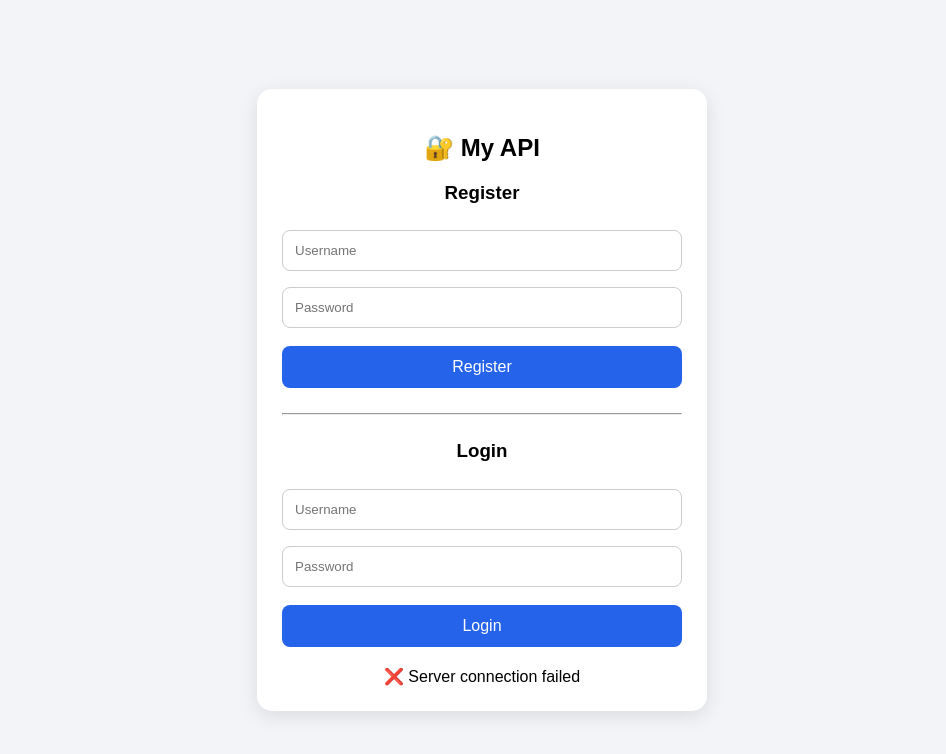
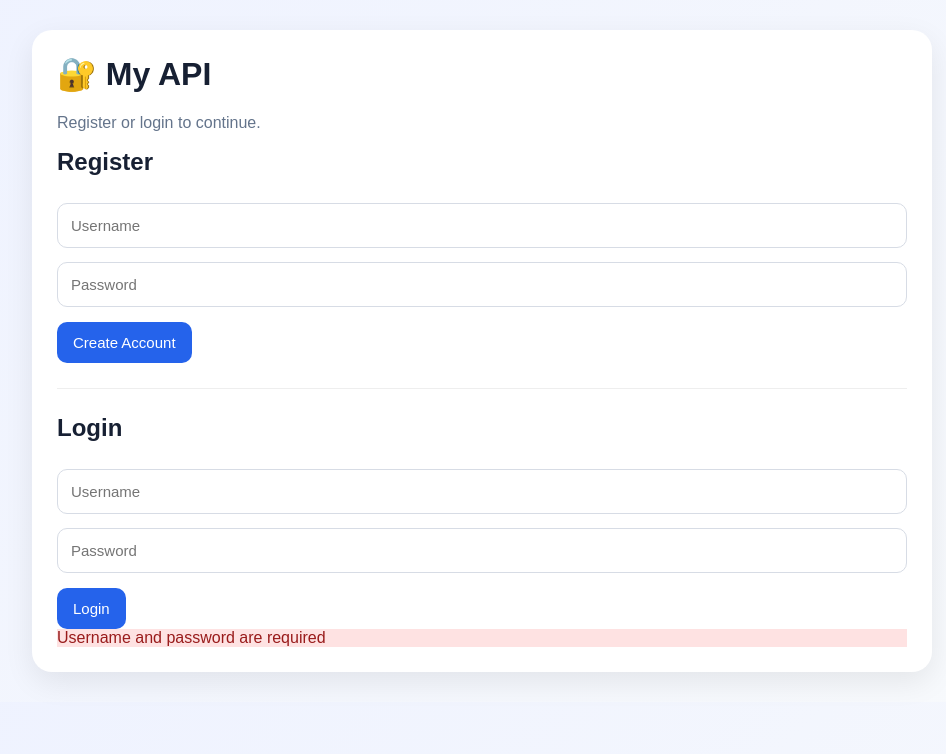
Before and after one commit to 01647280311/my-api, a website: page public/index.html in a window 1280 px wide. Both pictures are taken after a click on the button "Login". Shown: the whole page, without its empty margins (158-1104 px from the left). Drawn offline with Linux system fonts and the light colour scheme; no server answers.

Commit message:
Create dashboard after login

```diff
--- a/public/index.html
+++ b/public/index.html
@@ -3,252 +3,246 @@
 <head>
   <meta charset="UTF-8">
   <meta name="viewport" content="width=device-width, initial-scale=1.0">
+  <title>My API Dashboard</title>
+  <style>
+    *{box-sizing:border-box}
+    body{margin:0;font-family:Arial,sans-serif;background:linear-gradient(135deg,#eef2ff,#f8fafc);color:#172033}
+    .container{width:92%;max-width:900px;margin:30px auto}
+    .card{background:#fff;border-radius:20px;padding:25px;box-shadow:0 10px 30px rgba(0,0,0,.08)}
+    h1,h2{margin-top:0}
+    .muted{color:#64748b}
+    input{width:100%;padding:13px;margin:7px 0;border:1px solid #d7dce5;border-radius:10px;font-size:15px}
+    button{border:0;border-radius:10px;padding:12px 16px;background:#2563eb;color:#fff;font-size:15px;cursor:pointer;margin-top:8px}
+    button.secondary{background:#475569}
+    button.danger{background:#dc2626}
+    .top{display:flex;justify-content:space-between;align-items:center;gap:15px;margin-bottom:20px}
+    .grid{display:grid;grid-template-columns:repeat(auto-fit,minmax(220px,1fr));gap:16px;margin:20px 0}
+    .stat{padding:20px;border-radius:16px;background:#f8fafc;border:1px solid #e5e7eb}
+    .stat strong{display:block;font-size:24px;margin-top:8px}
+    .hidden{display:none}
+    #message{margin-top:15px;padding:12px;border-radius:10px}
+    .success{background:#dcfce7;color:#166534}
+    .error{background:#fee2e2;color:#991b1b}
+    pre{white-space:pre-wrap;word-break:break-word;background:#0f172a;color:#e2e8f0;padding:15px;border-radius:12px}
+    .actions{display:flex;gap:10px;flex-wrap:wrap}
+  </style>
+</head>
+<body>
+  <div class="container">
+    <div id="authCard" class="card">
+      <h1>🔐 My API</h1>
+      <p class="muted">Register or login to continue.</p>
 
-  <title>My API</title>
+      <h2>Register</h2>
+      <input id="regUsername" type="text" placeholder="Username">
+      <input id="regPassword" type="password" placeholder="Password">
+      <button onclick="register()">Create Account</button>
 
-  <style>
-    body {
-      font-family: Arial, sans-serif;
-      background: #f2f4f7;
-      display: flex;
-      justify-content: center;
-      align-items: center;
-      min-height: 100vh;
-      margin: 0;
+      <hr style="margin:25px 0;border:0;border-top:1px solid #eee">
+
+      <h2>Login</h2>
+      <input id="username" type="text" placeholder="Username">
+      <input id="password" type="password" placeholder="Password">
+      <button onclick="login()">Login</button>
+      <div id="authMessage"></div>
+    </div>
+
+    <div id="dashboard" class="hidden">
+      <div class="card">
+        <div class="top">
+          <div>
+            <p class="muted">Welcome back 👋</p>
+            <h1 id="welcomeName">Dashboard</h1>
+          </div>
+          <button class="danger" onclick="logout()">Logout</button>
+        </div>
+
+        <div class="grid">
+          <div class="stat">
+            <span class="muted">Username</span>
+            <strong id="dashUsername">-</strong>
+          </div>
+          <div class="stat">
+            <span class="muted">Role</span>
+            <strong id="dashRole">-</strong>
+          </div>
+          <div class="stat">
+            <span class="muted">Login Status</span>
+            <strong>🟢 Active</strong>
+          </div>
+        </div>
+
+        <h2>Quick Actions</h2>
+        <div class="actions">
+          <button onclick="loadProfile()">👤 My Profile</button>
+          <button id="adminButton" class="secondary hidden" onclick="loadAdminUsers()">🛡️ Admin Panel</button>
+        </div>
+
+        <div id="profileBox" class="hidden" style="margin-top:20px">
+          <h2>Profile</h2>
+          <pre id="profileData"></pre>
+        </div>
+
+        <div id="adminBox" class="hidden" style="margin-top:20px">
+          <h2>Admin Users</h2>
+          <pre id="adminData"></pre>
+        </div>
+      </div>
+    </div>
+  </div>
+
+  <script>
+    const tokenKey = "token";
+
+    function showMessage(message, type="success") {
+      const el = document.getElementById("authMessage");
+      el.className = type;
+      el.innerHTML = message;
     }
 
-    .box {
-      width: 90%;
-      max-width: 400px;
-      background: white;
-      padding: 25px;
-      border-radius: 15px;
-      box-shadow: 0 5px 20px rgba(0,0,0,0.1);
+    async function register() {
+      const username = document.getElementById("regUsername").value.trim();
+      const password = document.getElementById("regPassword").value;
+
+      if (!username || !password) {
+        showMessage("Username and password are required", "error");
+        return;
       }
 
-    h2, h3 {
-      text-align: center;
+      try {
+        const response = await fetch("/register", {
+          method: "POST",
+          headers: {"Content-Type":"application/json"},
+          body: JSON.stringify({username, password})
+        });
+        const data = await response.json();
+
+        if (data.success) {
+          showMessage("✅ Registration successful. Now login.");
+          document.getElementById("username").value = username;
+          document.getElementById("password").value = "";
+        } else {
+          showMessage("❌ " + data.message, "error");
+        }
+      } catch (e) {
+        showMessage("❌ Server connection failed", "error");
+      }
     }
 
-    input {
-      width: 100%;
-      box-sizing: border-box;
-      padding: 12px;
-      margin: 8px 0;
-      border: 1px solid #ccc;
-      border-radius: 8px;
+    async function login() {
+      const username = document.getElementById("username").value.trim();
+      const password = document.getElementById("password").value;
+
+      if (!username || !password) {
+        showMessage("Username and password are required", "error");
+        return;
       }
 
-    button {
-      width: 100%;
-      padding: 12px;
-      margin-top: 10px;
-      border: none;
-      border-radius: 8px;
-      background: #2563eb;
-      color: white;
-      font-size: 16px;
+      try {
+        const response = await fetch("/login", {
+          method: "POST",
+          headers: {"Content-Type":"application/json"},
+          body: JSON.stringify({username, password})
+        });
+        const data = await response.json();
+
+        if (!data.success) {
+          showMessage("❌ " + data.message, "error");
+          return;
         }
 
-    hr {
-      margin: 25px 0;
+        localStorage.setItem(tokenKey, data.token);
+        showDashboard(data.user);
+      } catch (e) {
+        showMessage("❌ Server connection failed", "error");
+      }
     }
 
-    #result {
-      margin-top: 20px;
-      text-align: center;
-      word-break: break-word;
+    function showDashboard(user) {
+      document.getElementById("authCard").classList.add("hidden");
+      document.getElementById("dashboard").classList.remove("hidden");
+      document.getElementById("welcomeName").textContent = user.username + "'s Dashboard";
+      document.getElementById("dashUsername").textContent = user.username;
+      document.getElementById("dashRole").textContent = user.role || "user";
+
+      if ((user.role || "user") === "admin") {
+        document.getElementById("adminButton").classList.remove("hidden");
+      } else {
+        document.getElementById("adminButton").classList.add("hidden");
       }
-  </style>
-</head>
+    }
 
-<body>
-
-  <div class="box">
-
-    <h2>🔐 My API</h2>
-
-    <!-- REGISTER -->
-    <h3>Register</h3>
-
-    <input
-      type="text"
-      id="regUsername"
-      placeholder="Username"
-    >
-
-    <input
-      type="password"
-      id="regPassword"
-      placeholder="Password"
-    >
-
-    <button onclick="register()">
-      Register
-    </button>
-
-
-    <hr>
-
-
-    <!-- LOGIN -->
-    <h3>Login</h3>
-
-    <input
-      type="text"
-      id="username"
-      placeholder="Username"
-    >
-
-    <input
-      type="password"
-      id="password"
-      placeholder="Password"
-    >
-
-    <button onclick="login()">
-      Login
-    </button>
-
-
-    <div id="result"></div>
-
-  </div>
-
-
-  <script>
-
-    // =========================
-    // REGISTER
-    // =========================
-
-    async function register() {
-
-      const username =
-        document.getElementById("regUsername").value;
-
-      const password =
-        document.getElementById("regPassword").value;
-
-      const result =
-        document.getElementById("result");
-
+    async function loadProfile() {
+      const token = localStorage.getItem(tokenKey);
+      if (!token) return logout();
 
       try {
-
-        const response = await fetch("/register", {
-
-          method: "POST",
-
-          headers: {
-            "Content-Type": "application/json"
-          },
-
-          body: JSON.stringify({
-            username: username,
-            password: password
-          })
-
+        const response = await fetch("/profile", {
+          headers: {"Authorization":"Bearer " + token}
         });
-
-
         const data = await response.json();
 
+        document.getElementById("profileBox").classList.remove("hidden");
+        document.getElementById("profileData").textContent = JSON.stringify(data, null, 2);
 
-        if (data.success) {
-
-          result.innerHTML =
-            "✅ Registration successful!<br>" +
-            "Username: " +
-            data.user.username;
-
-        } else {
-
-          result.innerHTML =
-            "❌ " + data.message;
-
+        if (response.status === 401 || response.status === 403) logout();
+      } catch (e) {
+        document.getElementById("profileBox").classList.remove("hidden");
+        document.getElementById("profileData").textContent = "Server connection failed";
+      }
     }
 
-      } catch (error) {
+    async function loadAdminUsers() {
+      const token = localStorage.getItem(tokenKey);
+      if (!token) return logout();
 
-        result.innerHTML =
-          "❌ Server connection failed";
+      try {
+        const response = await fetch("/admin/users", {
+          headers: {"Authorization":"Bearer " + token}
+        });
+        const data = await response.json();
 
+        document.getElementById("adminBox").classList.remove("hidden");
+        document.getElementById("adminData").textContent = JSON.stringify(data, null, 2);
+
+        if (response.status === 401 || response.status === 403) {
+          document.getElementById("adminData").textContent = data.message || "Admin access required";
+        }
+      } catch (e) {
+        document.getElementById("adminBox").classList.remove("hidden");
+        document.getElementById("adminData").textContent = "Server connection failed";
+      }
     }
 
+    function logout() {
+      localStorage.removeItem(tokenKey);
+      document.getElementById("dashboard").classList.add("hidden");
+      document.getElementById("authCard").classList.remove("hidden");
+      document.getElementById("profileBox").classList.add("hidden");
+      document.getElementById("adminBox").classList.add("hidden");
+      document.getElementById("adminButton").classList.add("hidden");
+      showMessage("You have been logged out.");
     }
 
-
-    // =========================
-    // LOGIN
-    // =========================
-
-    async function login() {
-
-      const username =
-        document.getElementById("username").value;
-
-      const password =
-        document.getElementById("password").value;
-
-      const result =
-        document.getElementById("result");
-
+    window.addEventListener("load", async () => {
+      const token = localStorage.getItem(tokenKey);
+      if (!token) return;
 
       try {
-
-        const response = await fetch("/login", {
-
-          method: "POST",
-
-          headers: {
-            "Content-Type": "application/json"
-          },
-
-          body: JSON.stringify({
-            username: username,
-            password: password
-          })
-
+        const response = await fetch("/profile", {
+          headers: {"Authorization":"Bearer " + token}
         });
-
-
         const data = await response.json();
 
-
-        if (data.success) {
-
-          localStorage.setItem(
-            "token",
-            data.token
-          );
-
-
-          result.innerHTML =
-            "✅ Login successful!<br><br>" +
-            "Username: " +
-            data.user.username +
-            "<br>" +
-            "Role: " +
-            data.user.role;
-
+        if (response.ok && data.success) {
+          showDashboard(data.user);
         } else {
-
-          result.innerHTML =
-            "❌ " + data.message;
-
+          localStorage.removeItem(tokenKey);
         }
-
-      } catch (error) {
-
-        result.innerHTML =
-          "❌ Server connection failed";
-
+      } catch (e) {
+        // Keep login screen if the server is temporarily unavailable.
       }
-
-    }
-
+    });
   </script>
-
 </body>
 </html>
```
Lines whose indentation alone changed are shown as unchanged.
